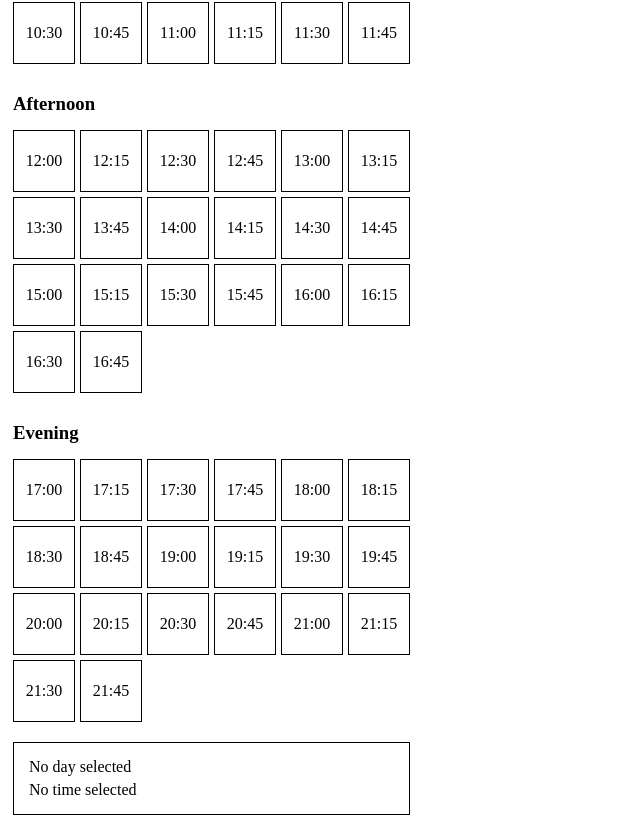
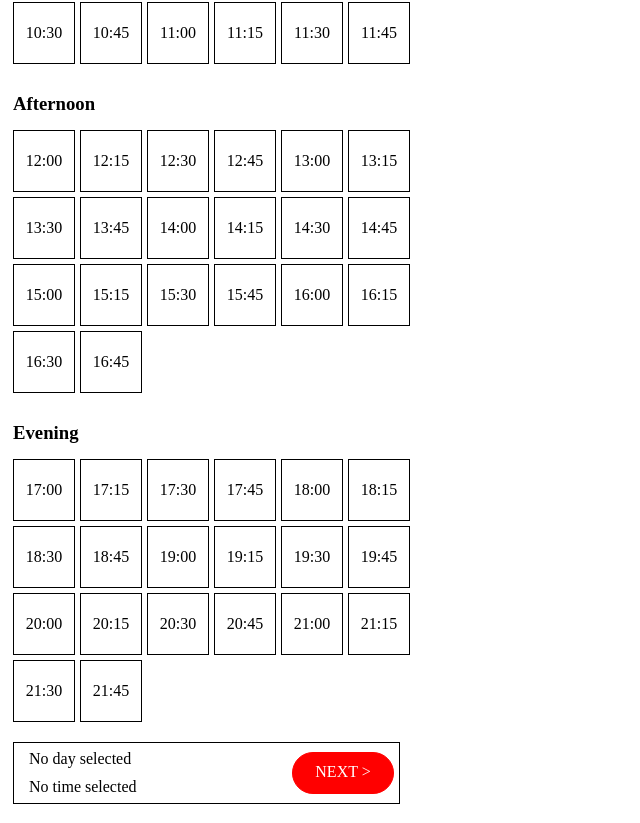
Before and after one commit to maciejk77/time-date-picker, a React (Create React App) app: page / in a window 1280 px wide. Shown: the part 691-1514 px from the top of the page, without its empty margins (0-640 px from the left). Built offline with nearby package versions, Linux system fonts and the light colour scheme.

Commit message:
Add Button component

```diff
--- /dev/null
+++ b/src/components/Button/index.js
@@ -0,0 +1,22 @@
+import React from 'react';
+
+const Button = ({ children, onClick }) => (
+  <div style={styles.button} onClick={onClick}>
+    {children} &gt;
+  </div>
+);
+
+const styles = {
+  button: {
+    backgroundColor: 'red',
+    border: '1px solid red',
+    borderRadius: 30,
+    color: 'white',
+    height: 20,
+    padding: 10,
+    textAlign: 'center',
+    width: 80,
+  },
+};
+
+export default Button;
--- a/src/components/Footer/index.js
+++ b/src/components/Footer/index.js
@@ -1,4 +1,5 @@
 import React, { useContext } from 'react';
+import Button from '../Button';
 import { Store } from '../../Store';
 import { setOrdinalIndicator } from '../../helpers/';
 
@@ -12,6 +13,7 @@ const Footer = () => {
 
   return (
     <div style={styles.footer}>
+      <div>
         <div style={styles.line}>
           {selectedDay ? (
             <>{selectedDateString(selectedDay)}</>
@@ -23,20 +25,25 @@ const Footer = () => {
           {selectedTime ? <>{selectedTime.time}</> : 'No time selected'}
         </div>
       </div>
+      <Button onClick={() => console.log('click')}>NEXT</Button>
+    </div>
   );
 };
 
 const styles = {
   footer: {
+    alignItems: 'center',
     border: '1px solid black',
+    display: 'flex',
+    height: 50,
+    justifyContent: 'space-between',
     marginLeft: 5,
     marginTop: 10,
-    padding: 10,
+    padding: 5,
     width: 375,
   },
   line: {
-    margin: 5,
-    marginBottom: 5,
+    margin: 10,
   },
 };
 
```
Lines whose indentation alone changed are shown as unchanged.
